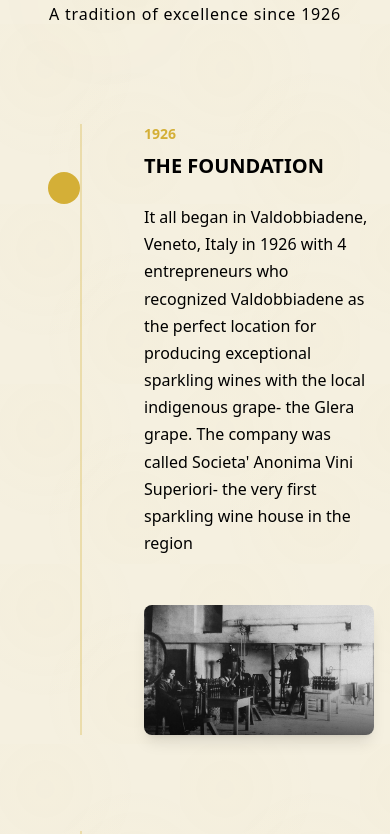
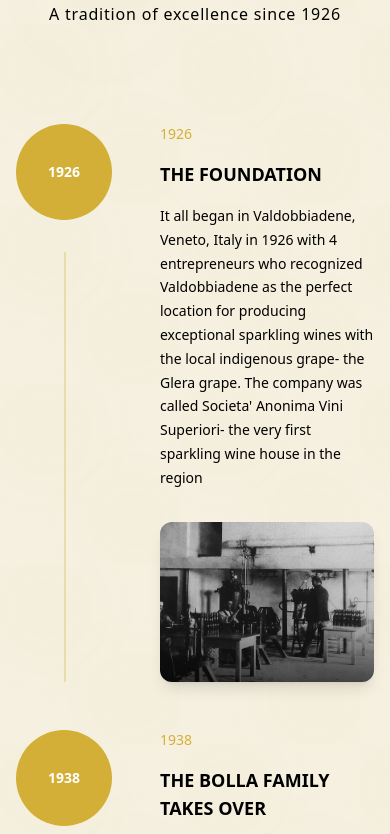
Before and after one commit to mcapace/valdo-prosecco, a Next.js app: page / in a window 390 px wide. Shown: the part 1000-1834 px from the top of the page. Built offline with nearby package versions, Linux system fonts and the light colour scheme.

Commit message:
Fix desktop layout reversion and Instagram feed: restore original desktop timeline layout, fix mobile text cutoff, remove random fallback images from Instagram

```diff
--- a/src/components/sections/HeroSection.tsx
+++ b/src/components/sections/HeroSection.tsx
@@ -62,13 +62,13 @@ const HeroSection = () => {
                 animate={{ opacity: 1, y: 0 }}
                 transition={{ delay: 1.2 }}
               >
-                <div className="text-3xl sm:text-4xl md:text-5xl lg:text-6xl font-light mb-2 px-4">
+                <div className="text-5xl lg:text-6xl font-light mb-2 whitespace-nowrap md:whitespace-nowrap sm:whitespace-normal px-4">
                   THE GOLD STANDARD
                 </div>
-                <div className="text-2xl sm:text-3xl md:text-4xl lg:text-5xl font-light mb-2">
+                <div className="text-4xl lg:text-5xl font-light mb-2">
                   OF
                 </div>
-                <div className="text-3xl sm:text-4xl md:text-5xl lg:text-6xl font-light">
+                <div className="text-5xl lg:text-6xl font-light">
                   PROSECCO
                 </div>
               </motion.div>
@@ -93,7 +93,7 @@ const HeroSection = () => {
                   alt="Valdo Marca Oro Prosecco DOC Brut"
                   width={500}
                   height={1200}
-                  className="w-auto h-[400px] sm:h-[450px] md:h-[500px] lg:h-[600px] drop-shadow-2xl"
+                  className="w-auto h-[500px] lg:h-[600px] drop-shadow-2xl"
                 />
               </motion.div>
             </motion.div>
--- a/src/components/sections/InstagramFeed.tsx
+++ b/src/components/sections/InstagramFeed.tsx
@@ -1,66 +1,10 @@
 'use client';
 
 import { useEffect, useState } from 'react';
-import Image from 'next/image';
-import { motion } from 'framer-motion';
-
-// Fallback Instagram posts data
-const fallbackPosts = [
-  {
-    id: 1,
-    image: '/images/lifestyle/_R5B1238.jpg',
-    alt: 'Celebration with Valdo Prosecco',
-    likes: '2.4k',
-    comments: '156',
-    caption: 'Celebrating life\'s moments with the finest Prosecco 🍾 #ValdoProsecco #Celebration'
-  },
-  {
-    id: 2,
-    image: '/images/lifestyle/_R5B0204-2.jpg',
-    alt: 'Alfresco dining with Prosecco',
-    likes: '1.8k',
-    comments: '89',
-    caption: 'Alfresco dining perfection with Valdo Prosecco DOC 🥂 #AlfrescoDining #ValdoLifestyle'
-  },
-  {
-    id: 3,
-    image: '/images/Vineyards/Copia di Copia di vigneti.jpg',
-    alt: 'Valdobbiadene vineyards',
-    likes: '3.2k',
-    comments: '234',
-    caption: 'The stunning vineyards of Valdobbiadene - where magic happens 🌿 #Valdobbiadene #Vineyards'
-  },
-  {
-    id: 4,
-    image: '/images/lifestyle/_R5A4520.jpg',
-    alt: 'Friends gathering with Prosecco',
-    likes: '2.1k',
-    comments: '167',
-    caption: 'Good friends, great wine, perfect moments 🥂 #Friends #ValdoProsecco'
-  },
-  {
-    id: 5,
-    image: '/images/Bottle Shots/Marca Oro Prosecco DOC Brut USA.png',
-    alt: 'Valdo Marca Oro Prosecco DOC',
-    likes: '1.9k',
-    comments: '142',
-    caption: 'The Gold Standard of Prosecco - Marca Oro DOC 🏆 #MarcaOro #GoldStandard'
-  },
-  {
-    id: 6,
-    image: '/images/lifestyle/9.jpg',
-    alt: 'Celebration moment',
-    likes: '2.7k',
-    comments: '198',
-    caption: 'Every moment is worth celebrating with Valdo 🎉 #Celebration #Prosecco'
-  }
-];
 
 export default function InstagramFeed() {
   const [isLoading, setIsLoading] = useState(true);
   const [hasError, setHasError] = useState(false);
-  const [useFallback, setUseFallback] = useState(false);
-  const [widgetLoaded, setWidgetLoaded] = useState(false);
 
   useEffect(() => {
     let timeoutId: NodeJS.Timeout;
@@ -71,7 +15,6 @@ export default function InstagramFeed() {
       // Check if Elfsight script is already loaded
       if (typeof window !== 'undefined' && window.elfsight) {
         window.elfsight.init();
-        setWidgetLoaded(true);
         setIsLoading(false);
         return;
       }
@@ -86,7 +29,6 @@ export default function InstagramFeed() {
         console.log('Elfsight script loaded successfully');
         if (typeof window !== 'undefined' && window.elfsight) {
           window.elfsight.init();
-          setWidgetLoaded(true);
           setIsLoading(false);
         }
       };
@@ -109,17 +51,17 @@ export default function InstagramFeed() {
       const widget = document.querySelector('.elfsight-app-9c837975-e4de-4ea7-8c68-14c70f78a160');
 
       if (widget && widget.children.length > 0) {
-        setWidgetLoaded(true);
         setIsLoading(false);
         setHasError(false);
       } else if (timeoutId) {
         clearTimeout(timeoutId);
         timeoutId = setTimeout(() => {
-          if (!widgetLoaded) {
-            setUseFallback(true);
+          const widgetAfterDelay = document.querySelector('.elfsight-app-9c837975-e4de-4ea7-8c68-14c70f78a160');
+          if (!widgetAfterDelay || widgetAfterDelay.children.length === 0) {
+            setHasError(true);
             setIsLoading(false);
           }
-        }, 10000); // 10 second timeout
+        }, 15000); // 15 second timeout
       }
     };
 
@@ -132,14 +74,8 @@ export default function InstagramFeed() {
     return () => {
       if (timeoutId) clearTimeout(timeoutId);
     };
-  }, [widgetLoaded]);
+  }, []);
 
-  const fadeInUp = {
-    hidden: { opacity: 0, y: 20 },
-    visible: { opacity: 1, y: 0 }
-  };
-
-  if (isLoading) {
   return (
     <section className="py-16 bg-beige-light">
       <div className="container-minimal">
@@ -150,63 +86,8 @@ export default function InstagramFeed() {
           </p>
 
           <div className="bg-white rounded-lg p-8 shadow-sm">
+            {hasError ? (
               <div className="text-center py-12">
-                <div className="animate-spin rounded-full h-12 w-12 border-b-2 border-gold mx-auto mb-4"></div>
-                <p className="text-gray-600">Loading Instagram feed...</p>
-              </div>
-            </div>
-          </div>
-        </div>
-      </section>
-    );
-  }
-
-  if (hasError || useFallback) {
-    return (
-      <section className="py-16 bg-beige-light">
-        <div className="container-minimal">
-          <div className="text-center">
-            <h2 className="text-headline font-light mb-8">Follow Our Journey</h2>
-            <p className="text-body text-gray-500 mb-12">
-              Discover the Valdo lifestyle and stay connected with our latest updates
-            </p>
-
-            <div className="bg-white rounded-lg p-8 shadow-sm">
-              {/* Fallback Instagram Grid */}
-              <div className="grid grid-cols-2 md:grid-cols-3 lg:grid-cols-6 gap-4 mb-8">
-                {fallbackPosts.map((post, index) => (
-                  <motion.div
-                    key={post.id}
-                    className="relative group cursor-pointer"
-                    variants={fadeInUp}
-                    initial="hidden"
-                    animate="visible"
-                    transition={{ delay: index * 0.1 }}
-                    whileHover={{ scale: 1.05 }}
-                  >
-                    <div className="aspect-square relative overflow-hidden rounded-lg">
-                      <Image
-                        src={post.image}
-                        alt={post.alt}
-                        fill
-                        className="object-cover transition-transform duration-300 group-hover:scale-110"
-                        sizes="(max-width: 768px) 50vw, (max-width: 1024px) 33vw, 16vw"
-                      />
-                      <div className="absolute inset-0 bg-black bg-opacity-0 group-hover:bg-opacity-30 transition-all duration-300 flex items-center justify-center">
-                        <div className="opacity-0 group-hover:opacity-100 transition-opacity duration-300 text-white text-center p-2">
-                          <div className="flex items-center justify-center space-x-2 mb-1">
-                            <span className="text-sm">❤️ {post.likes}</span>
-                            <span className="text-sm">💬 {post.comments}</span>
-                          </div>
-                        </div>
-                      </div>
-                    </div>
-                  </motion.div>
-                ))}
-              </div>
-
-              {/* Instagram CTA */}
-              <div className="text-center">
                 <div className="text-gray-400 mb-6">
                   <svg className="w-16 h-16 mx-auto" fill="currentColor" viewBox="0 0 24 24">
                     <path d="M12 2.163c3.204 0 3.584.012 4.85.07 3.252.148 4.771 1.691 4.919 4.919.058 1.265.069 1.645.069 4.849 0 3.205-.012 3.584-.069 4.849-.149 3.225-1.664 4.771-4.919 4.919-1.266.058-1.644.07-4.85.07-3.204 0-3.584-.012-4.849-.07-3.26-.149-4.771-1.699-4.919-4.92-.058-1.265-.07-1.644-.07-4.849 0-3.204.013-3.583.07-4.849.149-3.227 1.664-4.771 4.919-4.919 1.266-.057 1.645-.069 4.849-.069zm0-2.163c-3.259 0-3.667.014-4.947.072-4.358.2-6.78 2.618-6.98 6.98-.059 1.281-.073 1.689-.073 4.948 0 3.259.014 3.668.072 4.948.2 4.358 2.618 6.78 6.98 6.98 1.281.058 1.689.072 4.948.072 3.259 0 3.668-.014 4.948-.072 4.354-.2 6.782-2.618 6.979-6.98.059-1.28.073-1.689.073-4.948 0-3.259-.014-3.667-.072-4.947-.196-4.354-2.617-6.78-6.979-6.98-1.281-.059-1.69-.073-4.949-.073zm0 5.838c-3.403 0-6.162 2.759-6.162 6.162s2.759 6.163 6.162 6.163 6.162-2.759 6.162-6.163c0-3.403-2.759-6.162-6.162-6.162zm0 10.162c-2.209 0-4-1.79-4-4 0-2.209 1.791-4 4-4s4 1.791 4 4c0 2.21-1.791 4-4 4zm6.406-11.845c-.796 0-1.441.645-1.441 1.44s.645 1.44 1.441 1.44c.795 0 1.439-.645 1.439-1.44s-.644-1.44-1.439-1.44z"/>
@@ -228,31 +109,24 @@ export default function InstagramFeed() {
                   Follow @valdoamericas
                 </a>
               </div>
+            ) : (
+              <>
+                {/* Elfsight Instagram Feed */}
+                <div
+                  className="elfsight-app-9c837975-e4de-4ea7-8c68-14c70f78a160"
+                  data-elfsight-app-lazy
+                />
+                {isLoading && (
+                  <div className="text-center py-12">
+                    <div className="animate-spin rounded-full h-12 w-12 border-b-2 border-gold mx-auto mb-4"></div>
+                    <p className="text-gray-600">Loading Instagram feed...</p>
+                  </div>
+                )}
+              </>
+            )}
           </div>
         </div>
       </div>
     </section>
   );
 }
-
-  return (
-    <section className="py-16 bg-beige-light">
-      <div className="container-minimal">
-        <div className="text-center">
-          <h2 className="text-headline font-light mb-8">Follow Our Journey</h2>
-          <p className="text-body text-gray-500 mb-12">
-            Discover the Valdo lifestyle and stay connected with our latest updates
-          </p>
-
-          <div className="bg-white rounded-lg p-8 shadow-sm">
-            {/* Elfsight Instagram Feed */}
-            <div
-              className="elfsight-app-9c837975-e4de-4ea7-8c68-14c70f78a160"
-              data-elfsight-app-lazy
-            />
-          </div>
-        </div>
-      </div>
-    </section>
-  );
-}
--- a/src/components/sections/TimelineSection.tsx
+++ b/src/components/sections/TimelineSection.tsx
@@ -143,114 +143,199 @@ const TimelineSection = () => {
               style={{ y }}
             />
 
-            {/* Timeline Dots */}
-            <div className="relative flex justify-between items-center py-16">
-              {timelineData.map((item, index) => (
-                <motion.button
-                  key={item.year}
-                  className={`relative z-10 w-4 h-4 rounded-full transition-all duration-500 ${
-                    index === activeIndex ? 'bg-gold scale-125' : 'bg-gray-300 hover:bg-gold/70'
-                  }`}
-                  onClick={() => handleTimelineClick(index)}
-                  whileHover={{ scale: 1.2 }}
-                  whileTap={{ scale: 0.9 }}
-                />
-              ))}
-            </div>
-
-            {/* Timeline Years */}
-            <div className="relative flex justify-between items-center -mt-8">
+            {/* Timeline Items - Fixed positioning to always start with 1926 */}
+            <div className="relative flex justify-between items-center py-16 px-4">
               {timelineData.map((item, index) => (
                 <motion.div
                   key={item.year}
-                  className={`text-sm font-semibold transition-all duration-500 ${
-                    index === activeIndex ? 'text-gold scale-110' : 'text-gray-500'
+                  className="relative flex flex-col items-center group cursor-pointer"
+                  initial={{ opacity: 0, y: 50 }}
+                  whileInView={{ opacity: 1, y: 0 }}
+                  transition={{ duration: 0.6, delay: index * 0.1 }}
+                  onClick={() => handleTimelineClick(index)}
+                >
+                  {/* Timeline Dot */}
+                  <motion.div
+                    className={`w-6 h-6 rounded-full border-4 transition-all duration-500 ${
+                      activeIndex === index
+                        ? 'bg-gold border-gold scale-125'
+                        : 'bg-beige-light border-gold hover:scale-110'
+                    }`}
+                    whileHover={{ scale: 1.2 }}
+                  />
+
+                  {/* Year */}
+                  <motion.span
+                    className={`text-sm font-medium mt-4 transition-colors duration-500 ${
+                      activeIndex === index ? 'text-gold' : 'text-gray-500'
                     }`}
                   >
                     {item.year}
+                  </motion.span>
                 </motion.div>
               ))}
+            </div>
           </div>
 
           {/* Content Panel */}
           <motion.div
-              className="mt-16 text-center"
+            className="mt-12"
             key={activeIndex}
-              initial={{ opacity: 0, y: 20 }}
-              animate={{ opacity: 1, y: 0 }}
+            initial={{ opacity: 0, x: 50 }}
+            animate={{ opacity: 1, x: 0 }}
             transition={{ duration: 0.8 }}
           >
-              <motion.h3
-                className="text-2xl font-bold mb-4 text-black"
-                initial={{ opacity: 0 }}
-                animate={{ opacity: 1 }}
-                transition={{ delay: 0.2 }}
+            <div className="grid grid-cols-1 lg:grid-cols-2 gap-12 items-center">
+              {/* Text Content */}
+              <div className="space-y-6">
+                <div>
+                  <h3 className="text-2xl font-semibold text-black mb-4">
+                    {timelineData[activeIndex].title}
+                  </h3>
+                  <p className="text-black leading-relaxed font-medium text-lg">
+                    {timelineData[activeIndex].description}
+                  </p>
+                </div>
+              </div>
+
+              {/* Image */}
+              <motion.div
+                className="relative"
+                whileHover={{ scale: 1.02 }}
+                transition={{ duration: 0.3 }}
               >
-                {timelineData[activeIndex].title}
-              </motion.h3>
-              <motion.p
-                className="text-lg text-black leading-relaxed max-w-4xl mx-auto mb-8 font-medium"
-                initial={{ opacity: 0 }}
-                animate={{ opacity: 1 }}
-                transition={{ delay: 0.4 }}
-              >
-                {timelineData[activeIndex].description}
-              </motion.p>
-              <motion.div
-                className="flex justify-center"
-                initial={{ opacity: 0, scale: 0.9 }}
-                animate={{ opacity: 1, scale: 1 }}
-                transition={{ delay: 0.6 }}
-              >
+                <div className="relative overflow-hidden rounded-2xl shadow-2xl">
                   <Image
                     src={timelineData[activeIndex].image}
                     alt={timelineData[activeIndex].title}
-                  width={400}
-                  height={300}
-                  className="rounded-lg shadow-lg object-cover hover:scale-105 transition-transform duration-300"
+                    width={500}
+                    height={400}
+                    className="w-full h-80 object-cover"
                   />
-              </motion.div>
+                  <div className="absolute inset-0 bg-gradient-to-t from-black/20 to-transparent" />
+                </div>
               </motion.div>
             </div>
+          </motion.div>
         </div>
 
-        {/* Mobile/Tablet Timeline */}
-        <div className="lg:hidden">
-          <div className="space-y-12">
+        {/* Tablet Timeline - Medium screens */}
+        <div className="hidden md:block lg:hidden">
+          <div className="space-y-8">
             {timelineData.map((item, index) => (
               <motion.div
                 key={item.year}
                 className="relative"
-                initial={{ opacity: 0, y: 30 }}
-                whileInView={{ opacity: 1, y: 0 }}
+                initial={{ opacity: 0, x: -50 }}
+                whileInView={{ opacity: 1, x: 0 }}
                 transition={{ duration: 0.6, delay: index * 0.1 }}
-                viewport={{ once: true }}
               >
                 {/* Timeline Line */}
-                <div className="absolute left-8 top-0 bottom-0 w-0.5 bg-gold/30"></div>
+                {index < timelineData.length - 1 && (
+                  <div className="absolute left-8 top-20 bottom-0 w-0.5 bg-gold/30" />
+                )}
 
+                <div className="flex items-start space-x-8">
                   {/* Timeline Dot */}
-                <div className="absolute left-6 top-6 w-4 h-4 bg-gold rounded-full transform -translate-x-1/2"></div>
+                  <motion.div
+                    className="w-16 h-16 rounded-full bg-gold flex items-center justify-center text-white font-bold text-lg flex-shrink-0"
+                    whileHover={{ scale: 1.1 }}
+                  >
+                    {item.year}
+                  </motion.div>
 
                   {/* Content */}
-                <div className="ml-16">
-                  <div className="mb-4">
-                    <div className="text-gold font-semibold text-sm mb-1">{item.year}</div>
-                    <h3 className="text-xl font-bold text-black mb-3">{item.title}</h3>
-                    <p className="text-base text-black leading-relaxed mb-6 font-medium">
+                  <div className="flex-1 space-y-4">
+                    <div>
+                      <span className="text-sm font-medium text-gold mb-2 block">
+                        {item.year}
+                      </span>
+                      <h3 className="text-xl font-semibold text-black mb-3">
+                        {item.title}
+                      </h3>
+                      <p className="text-black leading-relaxed font-medium text-base">
                         {item.description}
                       </p>
                     </div>
 
-                  {/* Image - Centered on mobile */}
+                    {/* Tablet Image */}
+                    <motion.div
+                      className="relative overflow-hidden rounded-xl shadow-lg"
+                      whileHover={{ scale: 1.02 }}
+                      transition={{ duration: 0.3 }}
+                    >
+                      <Image
+                        src={item.image}
+                        alt={item.title}
+                        width={400}
+                        height={300}
+                        className="w-full h-56 object-cover"
+                      />
+                      <div className="absolute inset-0 bg-gradient-to-t from-black/20 to-transparent" />
+                    </motion.div>
+                  </div>
+                </div>
+              </motion.div>
+            ))}
+          </div>
+        </div>
+
+        {/* Mobile Vertical Timeline */}
+        <div className="md:hidden">
+          <div className="space-y-6">
+            {timelineData.map((item, index) => (
+              <motion.div
+                key={item.year}
+                className="relative"
+                initial={{ opacity: 0, x: -50 }}
+                whileInView={{ opacity: 1, x: 0 }}
+                transition={{ duration: 0.6, delay: index * 0.1 }}
+              >
+                {/* Timeline Line */}
+                {index < timelineData.length - 1 && (
+                  <div className="absolute left-6 top-16 bottom-0 w-0.5 bg-gold/30" />
+                )}
+
+                <div className="flex items-start space-x-6">
+                  {/* Timeline Dot */}
+                  <motion.div
+                    className="w-12 h-12 rounded-full bg-gold flex items-center justify-center text-white font-bold text-sm flex-shrink-0"
+                    whileHover={{ scale: 1.1 }}
+                  >
+                    {item.year}
+                  </motion.div>
+
+                  {/* Content */}
+                  <div className="flex-1 space-y-4">
+                    <div>
+                      <span className="text-sm font-medium text-gold mb-2 block">
+                        {item.year}
+                      </span>
+                      <h3 className="text-lg font-semibold text-black mb-2">
+                        {item.title}
+                      </h3>
+                      <p className="text-black leading-relaxed font-medium text-sm">
+                        {item.description}
+                      </p>
+                    </div>
+
+                    {/* Mobile Image - Centered */}
                     <div className="flex justify-center">
+                      <motion.div
+                        className="relative overflow-hidden rounded-xl shadow-lg"
+                        whileHover={{ scale: 1.02 }}
+                        transition={{ duration: 0.3 }}
+                      >
                         <Image
                           src={item.image}
                           alt={item.title}
                           width={350}
                           height={250}
-                      className="rounded-lg shadow-lg object-cover hover:scale-105 transition-transform duration-300"
+                          className="w-full h-40 object-cover"
                         />
+                        <div className="absolute inset-0 bg-gradient-to-t from-black/20 to-transparent" />
+                      </motion.div>
+                    </div>
                   </div>
                 </div>
               </motion.div>
```
Lines whose indentation alone changed are shown as unchanged.
